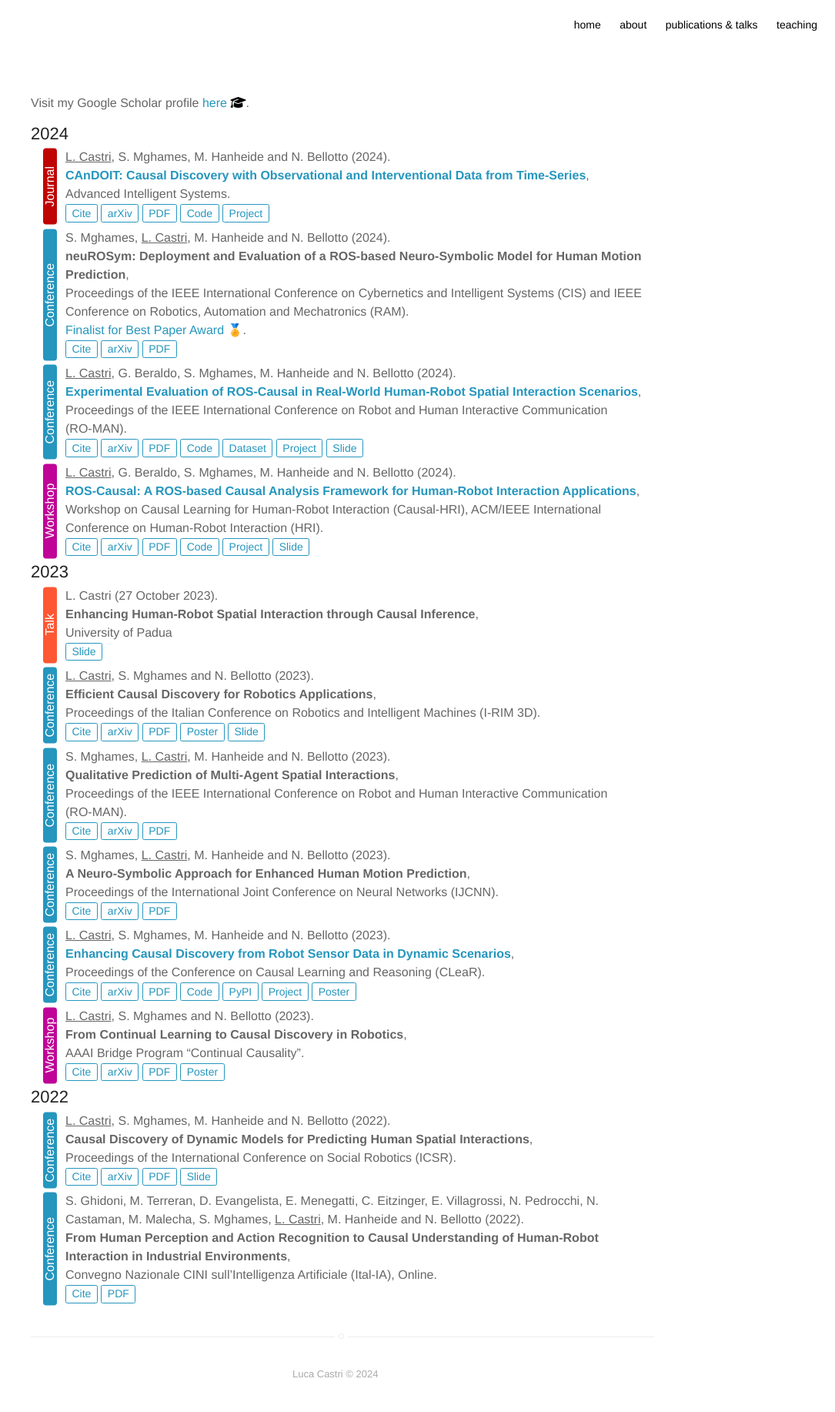
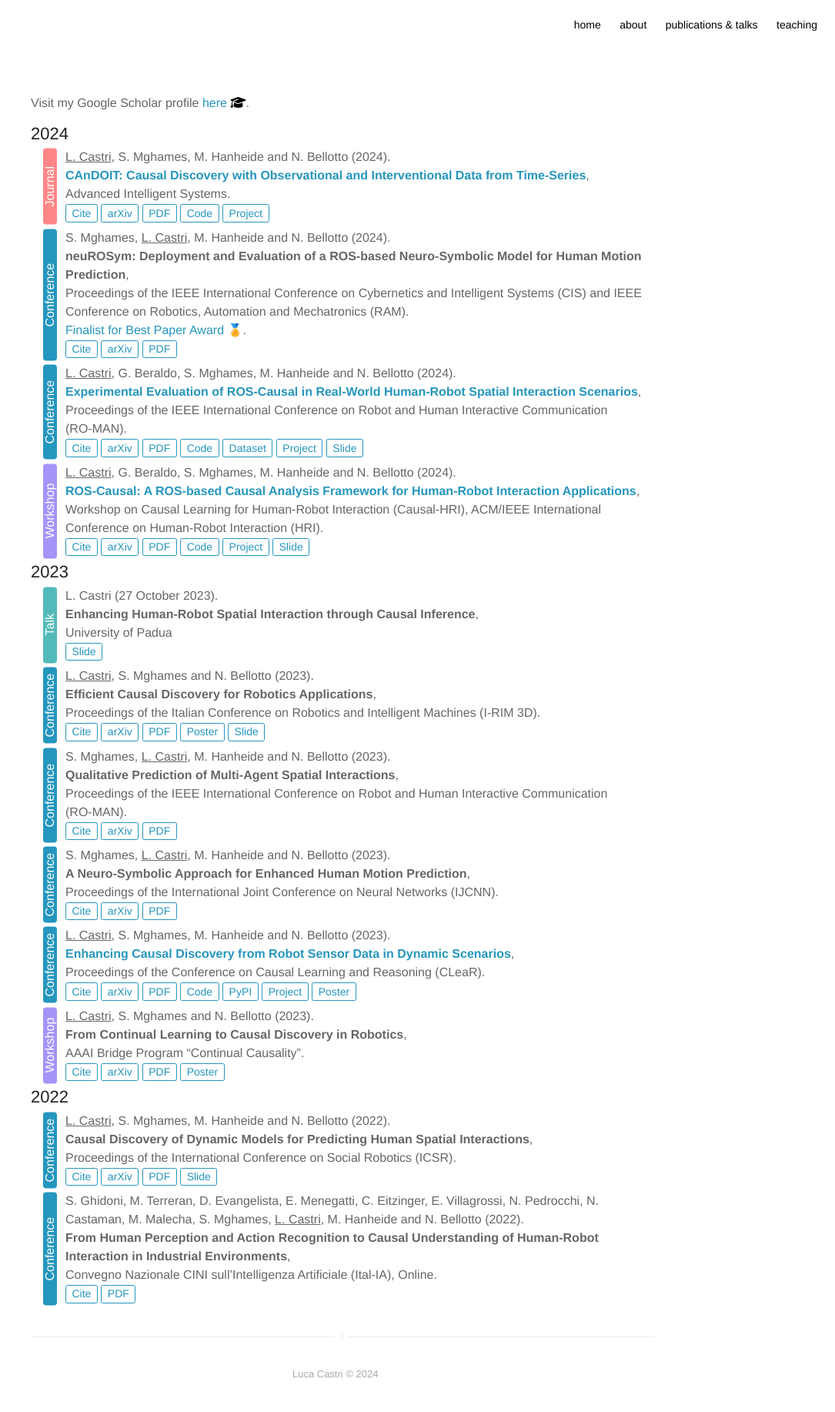
Before and after one commit to lcastri/lcastri.github.io, a Jekyll site: the page built from publications.html, in a window 1280 px wide. Shown: the whole page at 77% size, without its empty margins (195-1280 px from the left). Built offline with Jekyll 4.4.1, drawn with Linux system fonts in a browser that asks for light colours; nearby versions of some CDN libraries.

Commit message:
color changed

```diff
--- a/_sass/base/general.sass
+++ b/_sass/base/general.sass
@@ -238,7 +238,7 @@ pre
 	&::before
 		content: 'Workshop'
 		width: fit-content // Adjust the fixed width of the colored block
-		background-color: #bf0497 // Set the color of the block
+		background-color: #A594F9 // Set the color of the block
 		height: 100% // Set the height to match the full height of the container
 		position: absolute
 		writing-mode: vertical-lr
@@ -264,7 +264,7 @@ pre
 	&::before
 		content: 'Journal'
 		width: fit-content // Adjust the fixed width of the colored block
-		background-color: #bf0404 // Set the color of the block
+		background-color: #FF8787 // Set the color of the block
 		height: 100% // Set the height to match the full height of the container
 		position: absolute
 		writing-mode: vertical-lr
@@ -291,7 +291,7 @@ pre
 	&::before
 		content: 'Talk'
 		width: fit-content // Adjust the fixed width of the colored block
-		background-color: #FF5733 // Set the color of the block
+		background-color: #54BAB9 // Set the color of the block
 		height: 100% // Set the height to match the full height of the container
 		position: absolute
 		writing-mode: vertical-lr
```
